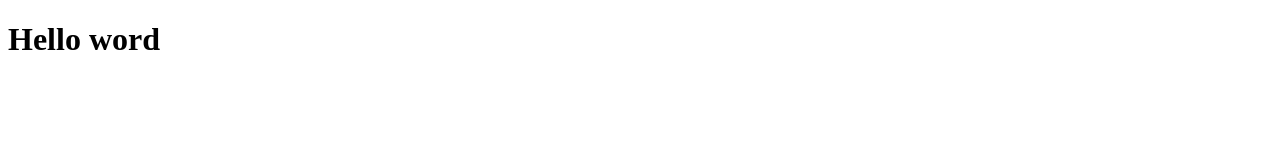
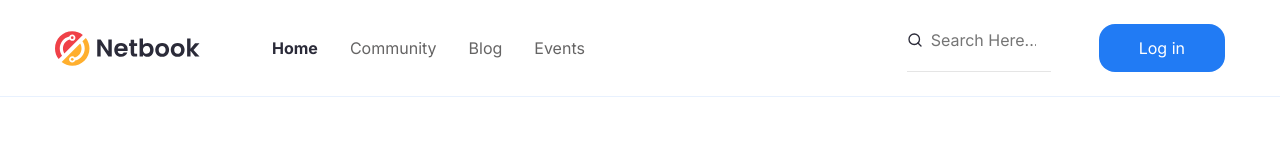
Before and after one commit to stevengalocr/Portafolio01_HTML-CSS, a plain HTML site: page index.html in a window 1280 px wide. Drawn offline with Linux system fonts and the light colour scheme.

Commit message:
Header finish

```diff
--- a/index.html
+++ b/index.html
@@ -3,25 +3,58 @@
   <head>
     <meta charset="UTF-8" />
     <meta http-equiv="X-UA-Compatible" content="IE=edge" />
-    <link  rel="stylesheet" href="./styles/main.css" />
+    <link rel="stylesheet" href="./styles/main.css" />
     <meta name="viewport" content="width=device-width, initial-scale=1.0" />
+    <link rel="preconnect" href="https://fonts.googleapis.com" />
+    <link rel="preconnect" href="https://fonts.gstatic.com" crossorigin />
+    <link
+      href="https://fonts.googleapis.com/css2?family=Inter:wght@400;600;700&display=swap"
+      rel="stylesheet"
+    />
     <title>Portfolio</title>
   </head>
   <body>
-    <header>
-      <h1>Hello word</h1>
+    <header class="header">
+      <div class="container header__container">
+      <img src="./images/logo.svg" alt="Logo de la compañia"
+      width="145"
+      height="35"/>
+      <nav class="header__nav">
+        <ul>
+          <li>
+            <a href="#" class="active">Home</a>
+          </li>
+          <li>
+            <a href="#">Community</a>
+          </li>
+          <li>
+            <a href="#">Blog</a>
+          </li>
+          <li>
+            <a href="#">Events</a>
+          </li>
+        </ul>
+      </nav>
+      <div class="header__actions">
+        <form class="header__search" action="">
+          <img src="./images/icon-search.svg" alt="icono of search" width="16px" height="16px"/>
+        <input type="search" aria-label="search" placeholder="Search Here..." />
+      </form>
+      <a href="/login" class="btn">Log in</a>
+      </div>
+    </div>
     </header>
     <main>
       <section class="hero"></section>
       <div class="clients"></div>
-      <section class="features-1">
+      <section class="whats-netboks">
         <article></article>
         <article></article>
       </section>
-      <section class="benefits"></section>
-      <section class="gdpr"></section>
-      <section class="features-2"></section>
-      <section class="blogs"></section>
+      <section class="community"></section>
+      <section class="members"></section>
+      <section class="app"></section>
+      <section class="news"></section>
     </main>
     <footer></footer>
   </body>
--- /dev/null
+++ b/styles/main.css
@@ -0,0 +1,162 @@
+/*
+  1. Use a more-intuitive box-sizing model.
+*/
+*,
+*::before,
+*::after {
+  box-sizing: border-box;
+}
+/*
+    2. Remove default margin
+  */
+* {
+  margin: 0;
+}
+/*
+    3. Allow percentage-based heights in the application
+  */
+html,
+body {
+  height: 100%;
+}
+/*
+    Typographic tweaks!
+    4. Add accessible line-height
+    5. Improve text rendering
+  */
+body {
+  line-height: 1.5;
+  -webkit-font-smoothing: antialiased;
+}
+/*
+    6. Improve media defaults
+  */
+img,
+picture,
+video,
+canvas,
+svg {
+  display: block;
+  max-width: 100%;
+}
+/*
+    7. Remove built-in form typography styles
+  */
+input,
+button,
+textarea,
+select {
+  font: inherit;
+}
+/*
+    8. Avoid text overflows
+  */
+p,
+h1,
+h2,
+h3,
+h4,
+h5,
+h6 {
+  overflow-wrap: break-word;
+}
+/*
+    9. Create a root stacking context
+  */
+#root,
+#__next {
+  isolation: isolate;
+}
+
+:root {
+  /* --color-primary: #217bf4; */
+  --color-primary: rgb(33, 123, 244);
+  --color-primary-10: rgba(33, 123, 244, 0.1);
+  --color-secundary: #ffaf2e;
+  --color-white: #ffffff;
+  --color-heading: #0a093d;
+  --color-text: #656464;
+  --full-width: 1170px;
+
+  --space-1: 1rem;
+  --space-2: 1.5rem;
+}
+
+body {
+  color: var(--color-heading);
+  font-family: "Inter", sans-serif;
+}
+
+h1,
+h2,
+h3,
+h4,
+h5,
+h6 {
+  color: var(--color-heading);
+}
+
+a {
+  text-decoration: none;
+  color: var(--color-text);
+}
+
+.btn {
+  display: inline-flex;
+  text-decoration: none;
+  background-color: var(--color-primary);
+  color: var(--color-white);
+  height: 48px;
+  padding: 0 40px;
+  align-items: center;
+  line-height: 1;
+  border-radius: 16px;
+}
+
+.container {
+  width: var(--full-width);
+  margin: auto;
+}
+
+.header {
+  border-bottom: solid 1px var(--color-primary-10);
+  padding: 1.5rem 0;
+}
+
+.header__container{
+  margin: 0 auto;
+  display: grid;
+  grid-template-columns: 145px 1fr auto;
+  gap: 4.5rem;
+  align-items: center;
+}
+
+.header__nav ul {
+  list-style: none;
+  padding: 0;
+  display: flex;
+  gap: 2rem;
+}
+
+.header__nav a.active {
+  color: #2b2b39;
+  font-weight: bold;
+}
+
+.header__search input {
+  all: unset;
+  width: 7.5rem;
+}
+
+.header__search {
+  display: flex;
+  gap: 0.5rem;
+  border-bottom: 1px solid #e5e5e5;
+  padding-bottom: 1rem;
+  align-items: center;
+}
+
+.header__actions {
+  display: flex;
+  gap: 3rem;
+}
```
Also changed, not shown: images/icon-search.svg (added), images/logo.svg (added).
